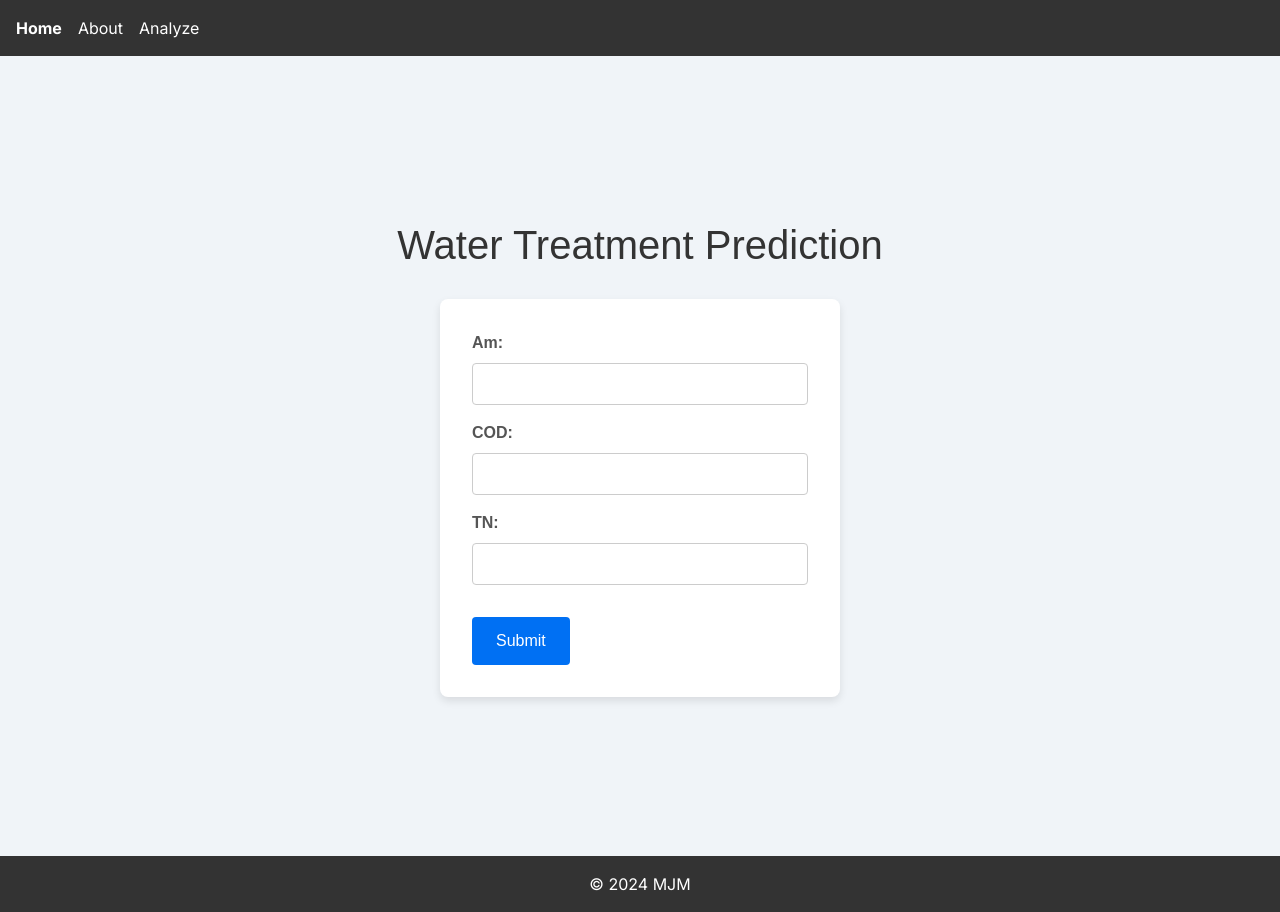
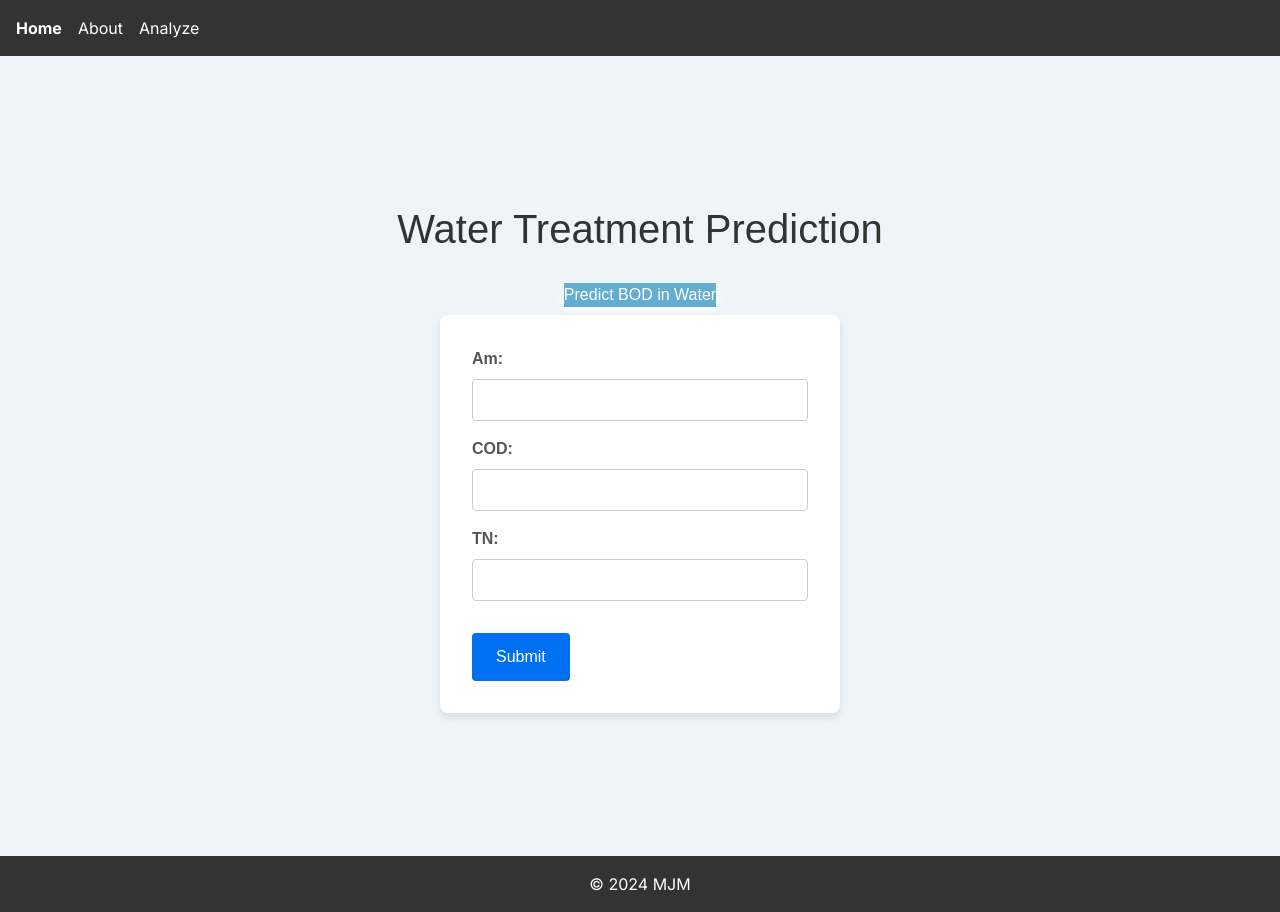
Before and after one commit to Mir-Junaid-Rasool/watertreatment, a Next.js app: page / in a window 1280 px wide. Built offline with nearby package versions, Linux system fonts and the light colour scheme.

Commit message:
Styles etc

```diff
--- a/app/Home.module.css
+++ b/app/Home.module.css
@@ -13,6 +13,13 @@
     font-size: 2.5rem;
     color: #333;
     margin-bottom: 1.5rem;
+  }
+  .subtitle {
+    background: rgb(98, 173, 208);
+    box-shadow: 0 4px 8px;
+    font-size: 1rem;
+    color: #ffffff;
+    margin-bottom: 0.5rem;
   }
 
   .form {
--- a/app/about/ScrollingTable.tsx
+++ b/app/about/ScrollingTable.tsx
@@ -111,9 +111,12 @@ const ScrollingTable: React.FC = () => {
         }
         .button-container {
           margin-bottom: 8px;
+          margin-right:8px;
+
         }
         button {
           margin-right: 10px;
+          margin-top:8px;
           padding: 10px 20px;
           background-color: #0070f3;
           color: white;
--- a/app/page.tsx
+++ b/app/page.tsx
@@ -34,6 +34,7 @@ const Home = () => {
   return (
     <div className={styles.container}>
       <h1 className={styles.title}>Water Treatment Prediction</h1>
+      <h3 className={styles.subtitle}>Predict BOD in Water</h3>
       <form onSubmit={handleSubmit} className={styles.form}>
         <div className={styles.formGroup}>
           <label>Am: </label>
@@ -54,8 +55,8 @@ const Home = () => {
         <div className={styles.modalOverlay}>
           <div className={styles.modal}>
             <h2>Results</h2>
-            <p>Classification Prediction: {result.classification_prediction}</p>
-            <p>Regression Prediction: {result.regression_prediction}</p>
+            <p>BOD Classification Prediction: {result.classification_prediction}</p>
+            <p>BOD Possible Value(Regression): {result.regression_prediction}</p>
             <button onClick={closeModal} className={styles.closeButton}>Close</button>
           </div>
         </div>
```
